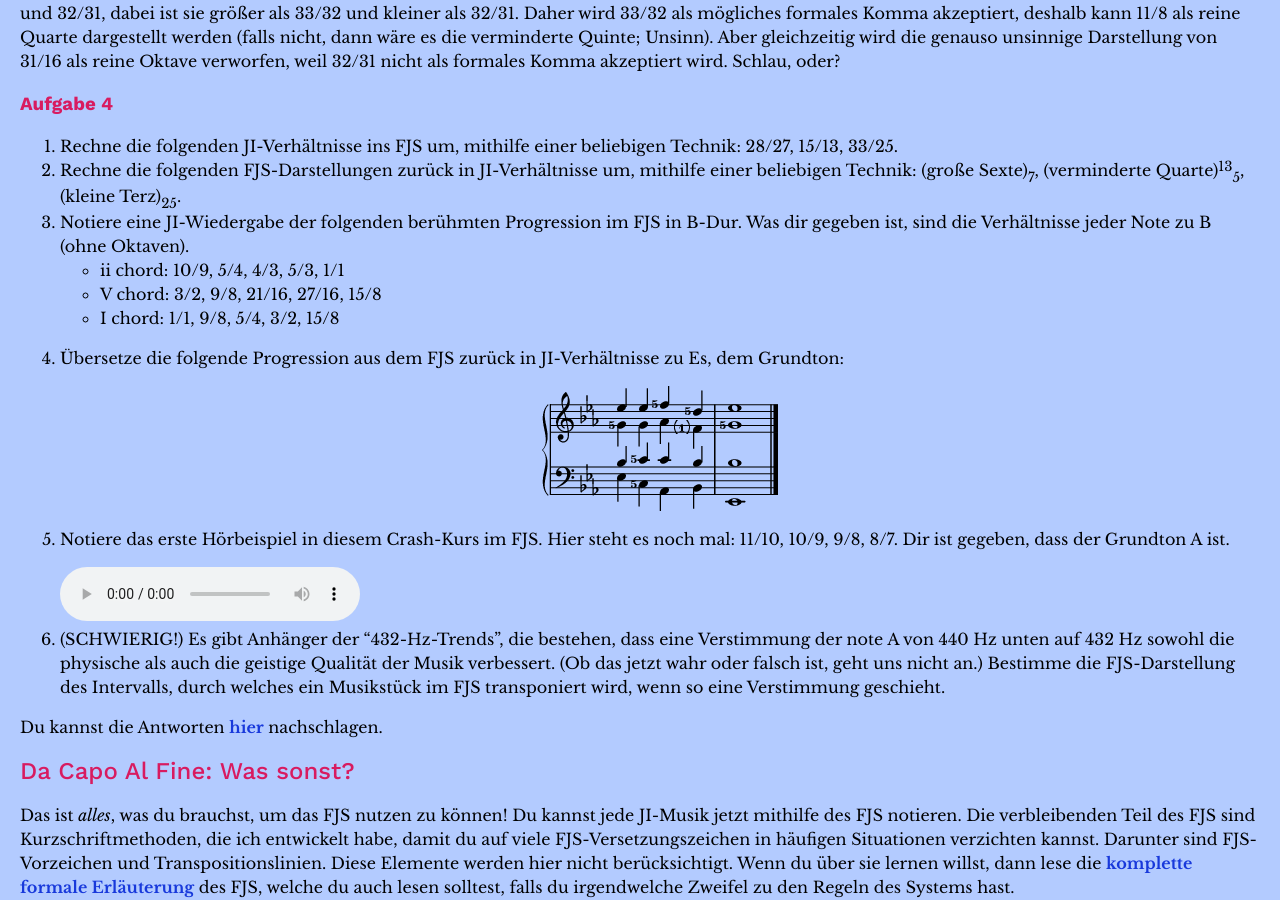
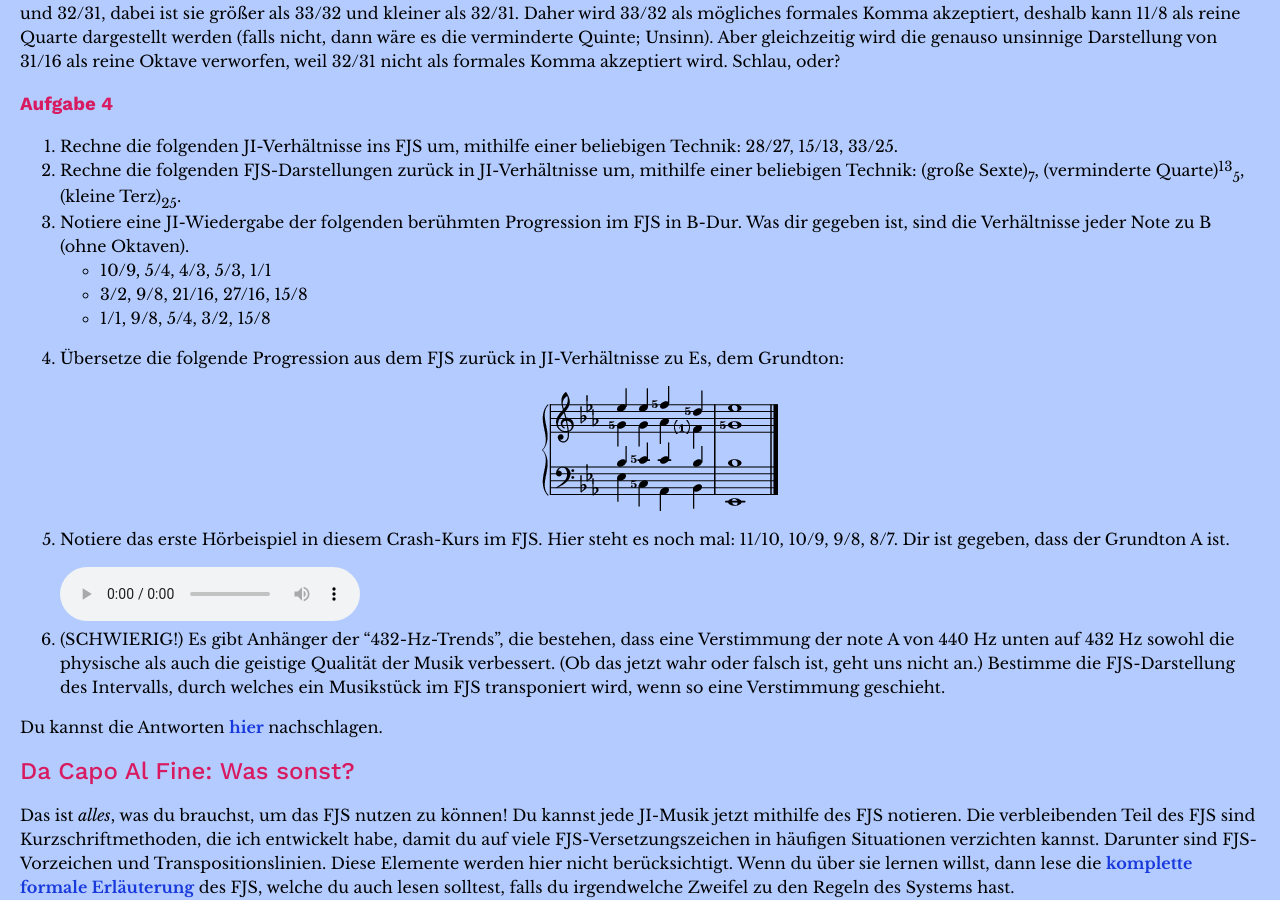
Before and after one commit to misotanni/misotanni.github.io, a Jekyll site: the page built from fjs/de/crash.md, in a window 1280 px wide and 900 px high, scrolled down 13483 px. Built offline with Jekyll 4.4.1, drawn with Linux system fonts in a browser that asks for light colours; our own code applies the rules of GitHub Pages for plain Markdown files; formulas are drawn with MathJax 3.

Commit message:
"chord" is not a German word

```diff
--- a/fjs/de/crash.md
+++ b/fjs/de/crash.md
@@ -404,9 +404,9 @@ Du kannst jetzt auch erfahren, wieso ich die Quadratwurzel aus 33/31 für den To
 1. Rechne die folgenden JI-Verhältnisse ins FJS um, mithilfe einer beliebigen Technik: 28/27, 15/13, 33/25.
 2. Rechne die folgenden FJS-Darstellungen zurück in JI-Verhältnisse um, mithilfe einer beliebigen Technik: (große Sexte)<sub>7</sub>, (verminderte Quarte)<sup>13</sup><sub>5</sub>, (kleine Terz)<sub>25</sub>.
 3. Notiere eine JI-Wiedergabe der folgenden berühmten Progression im FJS in B-Dur. Was dir gegeben ist, sind die Verhältnisse jeder Note zu B (ohne Oktaven).
-	- ii chord: 10/9, 5/4, 4/3, 5/3, 1/1
-	- V chord: 3/2, 9/8, 21/16, 27/16, 15/8
-	- I chord: 1/1, 9/8, 5/4, 3/2, 15/8
+	- 10/9, 5/4, 4/3, 5/3, 1/1
+	- 3/2, 9/8, 21/16, 27/16, 15/8
+	- 1/1, 9/8, 5/4, 3/2, 15/8
 4. Übersetze die folgende Progression aus dem FJS zurück in JI-Verhältnisse zu Es, dem Grundton:
 
 	<img src="../assets/exercise_3.png" alt="E♭–B♭–G5–E♭, C5–C5–G5–E♭, A♭–C5–A♭–F5, B♭–B♭–F1–D5, E♭–B♭–G5–E♭">
```
